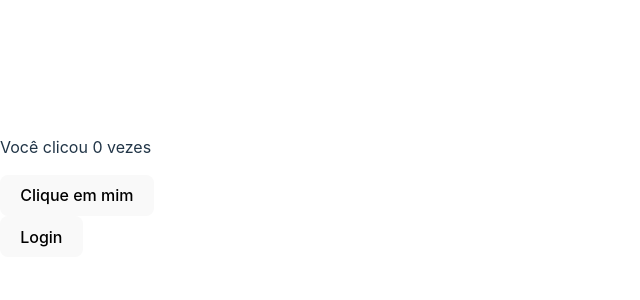
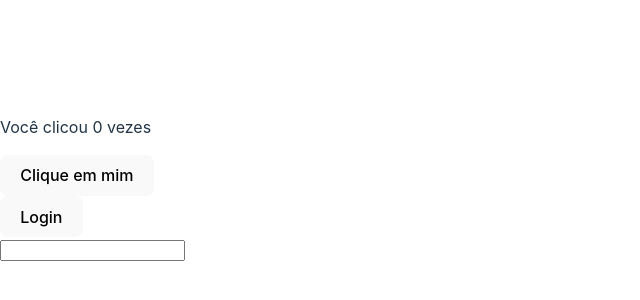
Before and after one commit to CodeCraft-LTDA/react18-terceiro-hooks-vite, a React (Vite) app: page / in a window 1280 px wide. Shown: the part 212-512 px from the top of the page, without its empty margins (0-640 px from the left). Built offline with nearby package versions, Linux system fonts and the light colour scheme.

Commit message:
Aula 37 usando useState em campos

```diff
--- a/src/App.tsx
+++ b/src/App.tsx
@@ -3,6 +3,7 @@ import { useState } from "react";
 const App = () => {
   const [valor, setValor] = useState(0);
   const [logged, setLogged] = useState(false);
+  const [value, setValue] = useState("");
 
   const handleClick = () => {
     setValor(valor + 1);
@@ -10,6 +11,10 @@ const App = () => {
 
   const handleClick2 = () => {
     setLogged(!logged);
+  }
+
+  const handleChange = (e: React.ChangeEvent<HTMLInputElement>) => {
+    setValue(e.target.value);
   }
 
   return (
@@ -23,6 +28,11 @@ const App = () => {
           {logged ? 'Logout' : 'Login'}
         </button>
       </div>
+
+      <div>
+        <input type="text" value={value} onChange={handleChange}/>
+        <p>{value}</p>
+      </div>
     </div>
   );
 }
```
